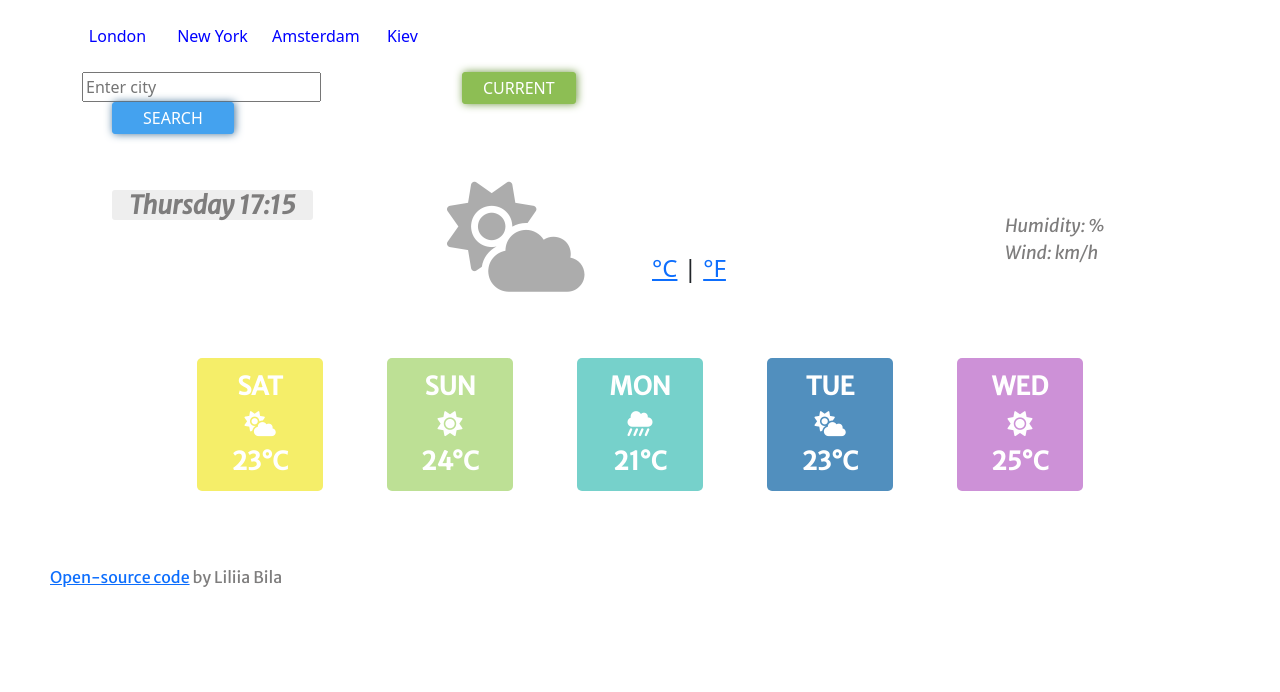
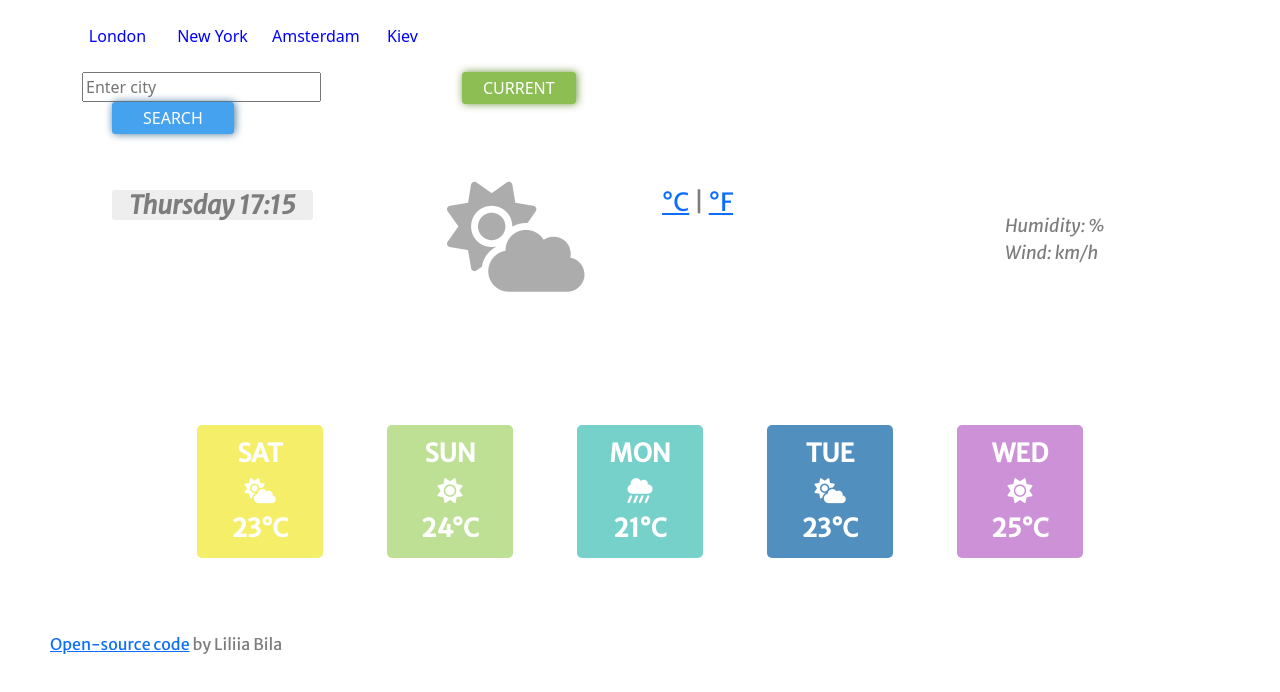
Before and after one commit to Liliia2022/weather-site, a plain HTML site: page index.html in a window 1280 px wide. Drawn offline with nearby package versions, Linux system fonts and the light colour scheme; no server answers.

Commit message:
added css for celsius/fahrenheit

```diff
--- a/index.html
+++ b/index.html
@@ -77,7 +77,7 @@
             <i class="fa-solid fa-cloud-sun main"></i>
         </div>
         <div class="col-3">
-         <h4> <div class="float-left">
+          <div>
                   <strong class = "temperature" id="temperature"></strong
                   ><span class="units"
                     ><a href="#" id="celsius-link" class="active">°C</a> |
--- a/style/style.css
+++ b/style/style.css
@@ -69,9 +69,11 @@ h3 {
 .temperature {
   text-align: center;
   font-family: "Merriweather Sans", sans-serif;
-  font-size: 100px;
+  font-size: 130px;
   font-weight: bold;
   color: #8dbe54;
+  position: relative;
+  top: -40px;
 }
 .otherDetails {
   padding: 30px 30px 30px 80px;
@@ -147,3 +149,12 @@ footer {
   font-family: "Merriweather Sans", sans-serif;
   color: rgb(126, 125, 125);
 }
+.units {
+  top: -32px;
+  font-family: "Merriweather Sans", sans-serif;
+  font-size: 25px;
+  color: rgb(126, 125, 125);
+  margin-left: 10px;
+  position: relative;
+  top: -115px;
+}
```
